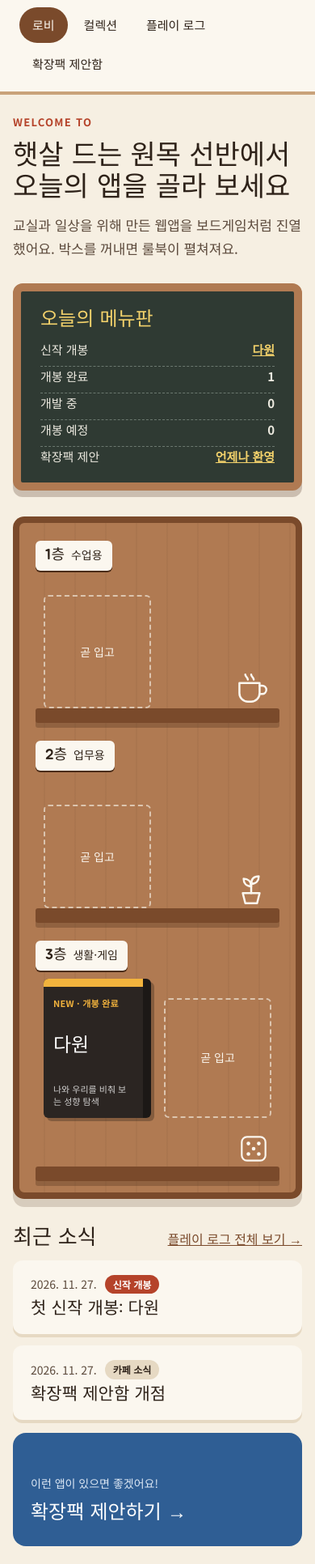
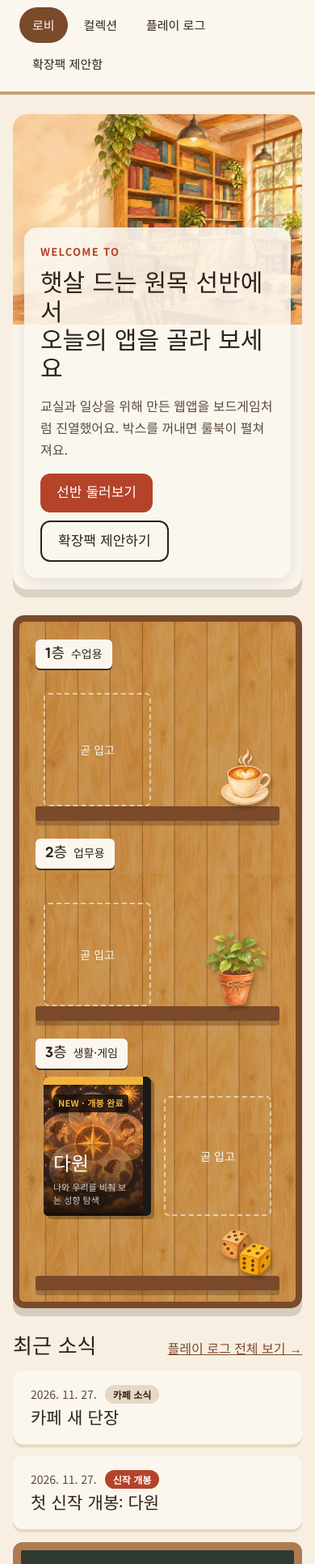
Before and after one commit to mary-park/mirim-education-cafe, a plain HTML site: page index.html in a window 390 px wide. Shown: the part 65-1997 px from the top of the page at 81% size. Drawn offline with Linux system fonts and the light colour scheme.

Commit message:
일러스트 적용: 카페 배너, 소품 4종, 나뭇결 선반, 다원 박스 그림, 공유 이미지
Co-Authored-By: Claude Opus 5.5 <noreply@anthropic.com>
Claude-Session: https://claude.ai/code/session_01T7ceLw3KwCWXYzjYiTGszn

```diff
--- a/assets/css/style.css
+++ b/assets/css/style.css
@@ -73,12 +73,18 @@ svg .fill { fill: currentColor; stroke: none; }
 .btn--ghost:hover { background: var(--ink); color: var(--paper); }
 .btn[disabled] { opacity: 0.5; cursor: not-allowed; }
 
-/* 로비 소개 + 칠판 메뉴판 */
-.lobby-hero { display: flex; gap: 28px; align-items: stretch; flex-wrap: wrap; margin-bottom: 32px; }
-.lobby-intro { flex: 1 1 460px; display: flex; flex-direction: column; justify-content: center; gap: 12px; }
-.lobby-intro h1 { font-size: clamp(34px, 5vw, 52px); line-height: 1.15; }
-.lobby-intro p { margin: 0; color: var(--ink-soft); font-size: 17px; line-height: 1.7; max-width: 560px; }
-.chalkboard { flex: 0 1 340px; background: var(--chalk); border: 10px solid var(--wood); border-radius: 12px; padding: 20px 24px; color: #edeae0; display: flex; flex-direction: column; gap: 10px; box-shadow: 0 8px 0 rgba(74, 44, 24, 0.25); }
+/* 로비: 카페 일러스트 배너 + 칠판 메뉴판 */
+.lobby-hero {
+  position: relative; min-height: 440px; border-radius: 18px; overflow: hidden; margin-bottom: 32px;
+  background: var(--wall-dark) url("../img/cafe/cafe-banner.webp") right center / cover no-repeat;
+  display: flex; align-items: center; padding: 40px; box-shadow: 0 10px 0 rgba(74, 44, 24, 0.15);
+}
+.hero-text { max-width: 520px; background: rgba(251, 247, 239, 0.88); border-radius: 16px; padding: 28px; display: flex; flex-direction: column; gap: 12px; box-shadow: 0 6px 20px rgba(74, 44, 24, 0.12); }
+.hero-text h1 { font-size: clamp(30px, 4.4vw, 46px); line-height: 1.18; }
+.hero-text p { margin: 0; color: var(--ink-soft); font-size: 16px; line-height: 1.7; }
+.hero-actions { display: flex; gap: 10px; flex-wrap: wrap; margin-top: 4px; }
+.hero-actions .btn { min-height: 46px; font-size: 17px; padding: 10px 20px; }
+.chalkboard { background: var(--chalk); border: 10px solid var(--wood); border-radius: 12px; padding: 20px 24px; color: #edeae0; display: flex; flex-direction: column; gap: 10px; box-shadow: 0 8px 0 rgba(74, 44, 24, 0.25); }
 .chalkboard h2 { font-size: 24px; color: #f2d16b; }
 .chalk-row { display: flex; justify-content: space-between; gap: 12px; border-bottom: 1px dashed #6b786f; padding-bottom: 8px; font-size: 15px; }
 .chalk-row:last-child { border-bottom: 0; padding-bottom: 0; }
@@ -87,8 +93,7 @@ svg .fill { fill: currentColor; stroke: none; }
 
 /* 원목 선반 */
 .shelf-unit {
-  background-color: var(--wood);
-  background-image: repeating-linear-gradient(90deg, rgba(74, 44, 24, 0.06) 0 2px, transparent 2px 38px);
+  background: linear-gradient(rgba(122, 74, 43, 0.38), rgba(122, 74, 43, 0.38)), url("../img/cafe/wood.webp") 0 0 / 320px repeat;
   border-radius: 14px; padding: 16px 18px 6px;
   box-shadow: inset 0 0 0 8px var(--wood-dark), 0 10px 0 rgba(74, 44, 24, 0.18);
 }
@@ -111,6 +116,12 @@ svg .fill { fill: currentColor; stroke: none; }
 }
 .box::before { content: ""; position: absolute; top: 0; left: 0; right: 0; height: 10px; background: var(--box-accent, var(--yellow)); border-radius: 6px 0 0 0; }
 .box:hover { transform: translateY(-8px); color: #fff; }
+.box.has-cover { overflow: hidden; justify-content: flex-end; }
+.box-art { position: absolute; inset: 0; width: 100%; height: 100%; object-fit: cover; z-index: 0; }
+.box.has-cover::after { content: ""; position: absolute; left: 0; right: 0; bottom: 0; height: 62%; background: linear-gradient(transparent, rgba(20, 14, 10, 0.88)); z-index: 0; }
+.box.has-cover > span { position: relative; z-index: 1; }
+.box.has-cover .box-tag { align-self: flex-start; background: rgba(20, 14, 10, 0.82); border-radius: 4px; padding: 2px 6px; margin-bottom: auto; }
+.box.has-cover::before { z-index: 1; }
 .box-tag { font-size: 11px; font-weight: 700; color: var(--box-accent, var(--yellow)); letter-spacing: 0.02em; }
 .box-name { font-family: var(--font-title); font-size: 24px; line-height: 1.15; }
 .box-teaser { font-size: 11px; line-height: 1.4; color: rgba(255, 255, 255, 0.78); display: -webkit-box; -webkit-line-clamp: 2; -webkit-box-orient: vertical; overflow: hidden; }
@@ -118,8 +129,11 @@ svg .fill { fill: currentColor; stroke: none; }
 .box-sticker { position: absolute; top: 42%; left: -6px; right: -14px; background: var(--yellow); color: var(--ink); text-align: center; font-size: 11px; font-weight: 700; letter-spacing: 0.08em; padding: 3px 0; transform: rotate(-6deg); }
 .slot { width: 124px; height: 140px; border: 2px dashed rgba(251, 247, 239, 0.6); border-radius: 6px; display: flex; align-items: center; justify-content: center; color: var(--paper); font-size: 14px; }
 .props { margin-left: auto; display: flex; gap: 12px; align-items: flex-end; }
+.props .prop { width: auto; height: 72px; object-fit: contain; filter: drop-shadow(2px 4px 2px rgba(0, 0, 0, 0.25)); }
+.props .prop--dice { height: 58px; }
+.props .prop--meeple { height: 64px; }
+.props .prop--plant { height: 92px; }
 .prop { width: 50px; height: 50px; color: var(--paper); }
-.prop--dice { width: 44px; height: 44px; }
 
 /* 로비 아래: 최근 소식 + 제안 카드 */
 .lobby-bottom { margin-top: 32px; display: grid; grid-template-columns: minmax(0, 2fr) minmax(0, 1fr); gap: 16px; align-items: stretch; }
@@ -139,15 +153,15 @@ svg .fill { fill: currentColor; stroke: none; }
 .filters button[aria-pressed="true"] { background: var(--wood-dark); color: var(--paper); }
 .filters button[aria-pressed="true"]::before { background: var(--yellow); }
 .display-table {
-  background-color: var(--wood);
-  background-image: repeating-linear-gradient(0deg, rgba(74, 44, 24, 0.07) 0 2px, transparent 2px 34px);
+  background: linear-gradient(rgba(122, 74, 43, 0.38), rgba(122, 74, 43, 0.38)), url("../img/cafe/wood.webp") 0 0 / 320px repeat;
   border-radius: 14px; padding: 28px; box-shadow: inset 0 0 0 8px var(--wood-dark), 0 10px 0 rgba(74, 44, 24, 0.18);
 }
 .card-grid { display: grid; grid-template-columns: repeat(auto-fill, minmax(230px, 1fr)); gap: 24px; }
 .card { position: relative; background: var(--box-color); color: #fff; border-radius: 8px; border-right: 12px solid rgba(0, 0, 0, 0.35); text-decoration: none; display: flex; flex-direction: column; min-height: 250px; box-shadow: 5px 6px 0 rgba(0, 0, 0, 0.25); transition: transform 0.2s ease; overflow: hidden; }
 .card--sealed { background-image: repeating-linear-gradient(135deg, rgba(255, 255, 255, 0.14) 0 12px, transparent 12px 24px); }
 .card:hover { transform: translateY(-6px) rotate(-0.6deg); color: #fff; }
-.card-band { height: 12px; background: var(--box-accent, var(--yellow)); }
+.card-band { height: 12px; background: var(--box-accent, var(--yellow)); position: relative; z-index: 1; }
+.card-art { width: 100%; height: 170px; object-fit: cover; object-position: center 35%; display: block; }
 .card-body { padding: 18px; display: flex; flex-direction: column; gap: 8px; flex: 1; }
 .card-tag { font-size: 12px; font-weight: 700; color: var(--box-accent, var(--yellow)); }
 .card-body h2 { font-size: 30px; }
@@ -158,7 +172,9 @@ svg .fill { fill: currentColor; stroke: none; }
 
 /* 룰북: 펼친 설명서 */
 .rulebook { background: var(--paper); border-radius: 14px; overflow: hidden; box-shadow: 0 0 0 1px var(--wall-dark), 8px 10px 0 rgba(74, 44, 24, 0.16); }
-.rulebook-cover { position: relative; background: var(--box-color); color: #fff; padding: 44px 36px 36px; display: flex; flex-direction: column; gap: 10px; border-bottom: 6px solid rgba(0, 0, 0, 0.3); }
+.rulebook-cover { position: relative; background: var(--box-color); color: #fff; padding: 44px 36px 36px; display: flex; align-items: center; justify-content: space-between; gap: 28px; flex-wrap: wrap; border-bottom: 6px solid rgba(0, 0, 0, 0.3); }
+.cover-text { display: flex; flex-direction: column; gap: 10px; flex: 1 1 360px; }
+.cover-art { width: 170px; aspect-ratio: 3 / 4; object-fit: cover; border-radius: 6px; border-right: 10px solid rgba(0, 0, 0, 0.4); box-shadow: 6px 8px 0 rgba(0, 0, 0, 0.3); transform: rotate(3deg); }
 .rulebook-cover::before { content: ""; position: absolute; top: 0; left: 0; right: 0; height: 14px; background: var(--box-accent, var(--yellow)); }
 .rulebook-cover .eyebrow { color: var(--box-accent, var(--yellow)); }
 .rulebook-cover.is-sealed { background-image: repeating-linear-gradient(135deg, rgba(255, 255, 255, 0.14) 0 14px, transparent 14px 28px); }
@@ -238,7 +254,9 @@ fieldset.field { border: 0; padding: 0; margin: 0 0 18px; }
   .floor-items { min-height: 160px; }
   .props .prop ~ .prop { display: none; }
   .lobby-bottom { grid-template-columns: 1fr; }
-  .chalkboard { flex-basis: 100%; }
+  .lobby-hero { min-height: 0; padding: 140px 14px 14px; background-image: url("../img/cafe/cafe-banner-small.webp"); background-position: 70% top; background-size: auto 260px; background-color: var(--paper); }
+  .hero-text { padding: 20px; }
+  .cover-art { width: 120px; }
   .sign-tagline { display: none; }
   .rulebook-body, .rulebook-cover { padding: 24px 20px; }
 }
--- a/assets/js/collection.js
+++ b/assets/js/collection.js
@@ -20,8 +20,9 @@ renderFooter();
         ? list
             .map(
               (a) => `
-          <a class="card card--${escapeHtml(a.status)}" href="rulebook.html?id=${encodeURIComponent(a.id)}" style="--box-color:${escapeHtml(a.color || "#B5432A")}; --box-accent:${escapeHtml(a.accent || "#F2B33D")}">
+          <a class="card card--${escapeHtml(a.status)}${a.cover ? " has-cover" : ""}" href="rulebook.html?id=${encodeURIComponent(a.id)}" style="--box-color:${escapeHtml(a.color || "#B5432A")}; --box-accent:${escapeHtml(a.accent || "#F2B33D")}">
             <span class="card-band"></span>
+            ${a.cover ? `<img class="card-art" src="${escapeHtml(a.cover)}" alt="" loading="lazy">` : ""}
             <div class="card-body">
               <span class="card-tag">${(isNew(a) ? "NEW · " : "") + (STATUS_LABEL[a.status] || "")}</span>
               <h2>${escapeHtml(a.name)}</h2>
--- a/assets/js/common.js
+++ b/assets/js/common.js
@@ -123,8 +123,9 @@ function boxHtml(app, index) {
   const status = app.status || "sealed";
   const tag = (isNew(app) ? "NEW · " : "") + (STATUS_LABEL[status] || "");
   return `
-    <a class="box box--${status}" href="rulebook.html?id=${encodeURIComponent(app.id)}"
+    <a class="box box--${status}${app.cover ? " has-cover" : ""}" href="rulebook.html?id=${encodeURIComponent(app.id)}"
        style="--box-color:${escapeHtml(app.color || "#B5432A")}; --box-accent:${escapeHtml(app.accent || "#F2B33D")}; --box-h:${h}px">
+      ${app.cover ? `<img class="box-art" src="${escapeHtml(app.cover)}" alt="" loading="lazy">` : ""}
       <span class="box-tag">${tag}</span>
       <span class="box-name">${escapeHtml(app.name)}</span>
       ${status === "sealed" ? '<span class="box-sticker">COMING SOON</span>' : `<span class="box-teaser">${escapeHtml(app.boxLine || app.teaser)}</span>`}
@@ -145,9 +146,9 @@ function propsHtml(seed) {
     ["dice", "coffee", "meeple"]
   ];
   const items = sets[seed % sets.length]
-    .map((k) => `<span class="prop prop--${k}">${ICONS[k]}</span>`)
+    .map((k) => `<img class="prop prop--${k}" src="assets/img/cafe/prop-${k}.webp" alt="" loading="lazy">`)
     .join("");
-  return `<span class="props">${items}</span>`;
+  return `<span class="props" aria-hidden="true">${items}</span>`;
 }
 
 // 플레이 로그 항목 (로비의 최근 소식과 플레이 로그 페이지에서 함께 사용)
--- a/data/apps.json
+++ b/data/apps.json
@@ -55,7 +55,8 @@
       ],
       "released": "2026-11-27",
       "accent": "#F2B33D",
-      "boxLine": "나와 우리를 비춰 보는 성향 탐색"
+      "boxLine": "나와 우리를 비춰 보는 성향 탐색",
+      "cover": "assets/img/apps/dawon-cover.webp"
     }
   ]
 }
--- a/data/log.json
+++ b/data/log.json
@@ -1,5 +1,12 @@
 {
   "entries": [
+    {
+      "date": "2026-11-27",
+      "type": "notice",
+      "title": "카페 새 단장",
+      "body": "햇살 드는 원목 카페로 실내를 새로 꾸몄어요. 선반 위 소품과 박스 그림도 새로 들여왔어요.",
+      "app": ""
+    },
     {
       "date": "2026-11-27",
       "type": "release",
--- a/index.html
+++ b/index.html
@@ -23,15 +23,15 @@
 <header id="site-header"></header>
 <main>
   <section class="lobby-hero">
-    <div class="lobby-intro">
+    <div class="hero-text">
       <div class="eyebrow">WELCOME TO</div>
       <h1>햇살 드는 원목 선반에서<br>오늘의 앱을 골라 보세요</h1>
       <p>교실과 일상을 위해 만든 웹앱을 보드게임처럼 진열했어요. 박스를 꺼내면 룰북이 펼쳐져요.</p>
+      <div class="hero-actions">
+        <a class="btn btn--primary" href="#shelf">선반 둘러보기</a>
+        <a class="btn btn--ghost" href="suggest.html">확장팩 제안하기</a>
+      </div>
     </div>
-    <aside class="chalkboard" aria-labelledby="menu-title">
-      <h2 id="menu-title">오늘의 메뉴판</h2>
-      <div id="menu" aria-live="polite"><div class="chalk-row"><span>메뉴를 적는 중…</span></div></div>
-    </aside>
   </section>
 
   <section aria-label="웹앱 선반">
@@ -46,10 +46,10 @@
       </div>
       <ol class="log-list log-list--compact" id="news"></ol>
     </div>
-    <a class="cta-card" href="suggest.html">
-      <span>이런 앱이 있으면 좋겠어요!</span>
-      <b>확장팩 제안하기 →</b>
-    </a>
+    <aside class="chalkboard" aria-labelledby="menu-title">
+      <h2 id="menu-title">오늘의 메뉴판</h2>
+      <div id="menu" aria-live="polite"><div class="chalk-row"><span>메뉴를 적는 중…</span></div></div>
+    </aside>
   </section>
 </main>
 <footer id="site-footer"></footer>
```
Also changed, not shown: assets/js/rulebook.js (+6 -3 lines), assets/img/apps/dawon-cover.webp (added), assets/img/cafe/cafe-banner-small.webp (added), assets/img/cafe/cafe-banner.webp (added), assets/img/cafe/prop-coffee.webp (added), assets/img/cafe/prop-dice.webp (added), assets/img/cafe/prop-meeple.webp (added), assets/img/cafe/prop-plant.webp (added), assets/img/cafe/wood.webp (added), assets/img/og-image.png, 1 other file.
